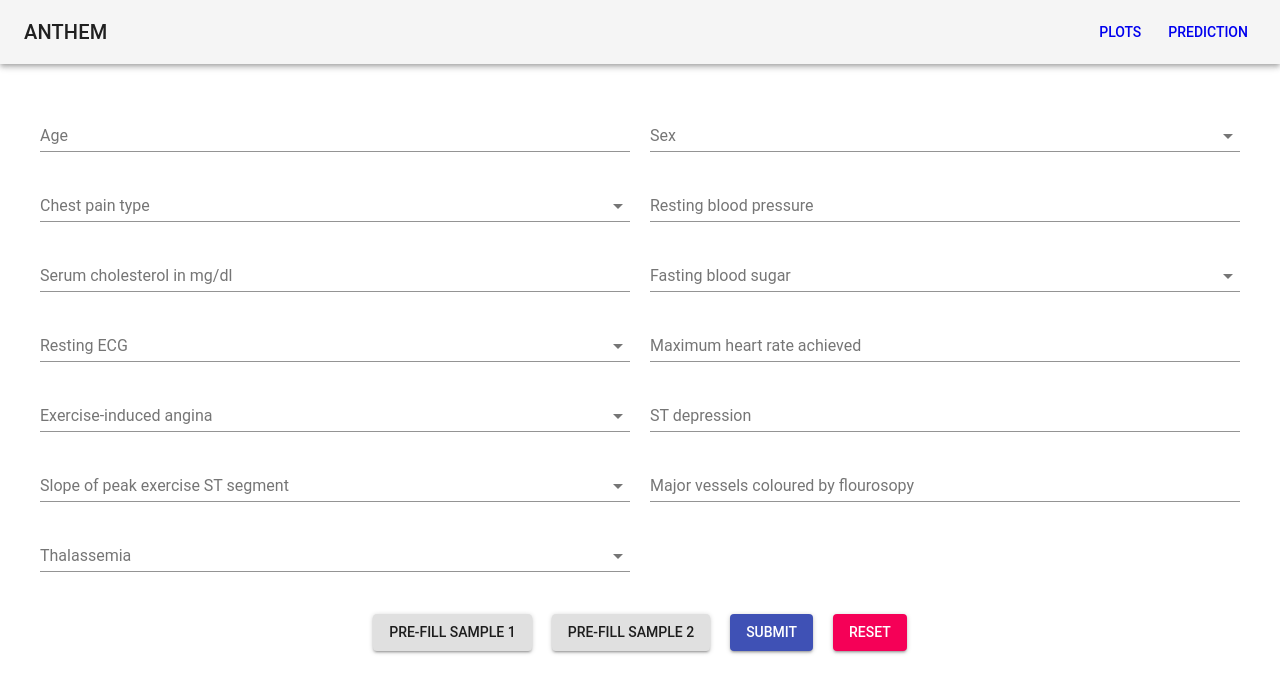
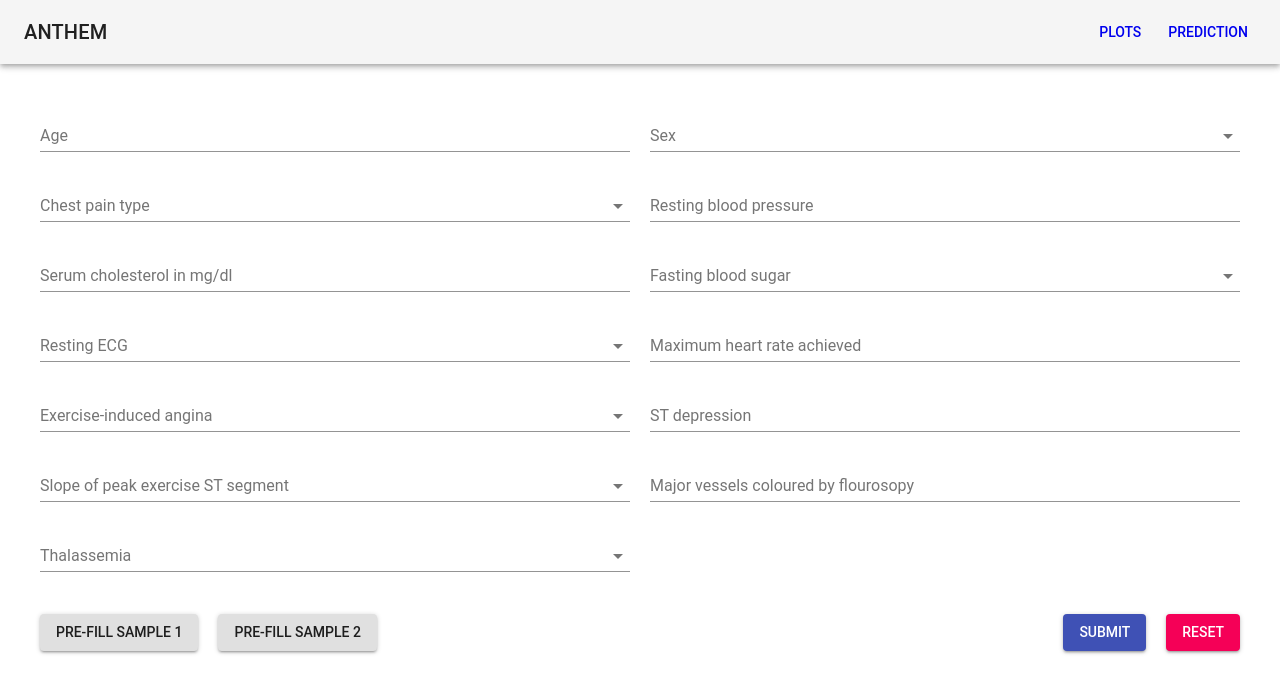
Before and after one commit to timhor/Heart-Disease-Visualisation, a React (Create React App) app in the folder frontend/: page /prediction in a window 1280 px wide. Shown: the top 692 px of the page. Built offline with nearby package versions, Linux system fonts and the light colour scheme; the HTML template or start-up script is replaced by a standard one.

Commit message:
Group related sets of buttons

```diff
--- a/frontend/src/components/Prediction.js
+++ b/frontend/src/components/Prediction.js
@@ -257,6 +257,7 @@ class Prediction extends Component {
           </div>
 
           <div className="form-button-wrapper">
+            <div>
               <Button
                 variant="contained"
                 color="default"
@@ -273,6 +274,8 @@ class Prediction extends Component {
               >
                 Pre-fill Sample 2
               </Button>
+            </div>
+            <div>
               <Button
                 variant="contained"
                 color="primary"
@@ -290,6 +293,7 @@ class Prediction extends Component {
               >
                 Reset
               </Button>
+            </div>
           </div>
 
           {this.state.prediction !== undefined && (
--- a/frontend/src/css/Prediction.css
+++ b/frontend/src/css/Prediction.css
@@ -11,4 +11,6 @@
 
 .form-button-wrapper {
   margin-bottom: 50px;
+  display: flex;
+  justify-content: space-between;
 }
```
Lines whose indentation alone changed are shown as unchanged.
